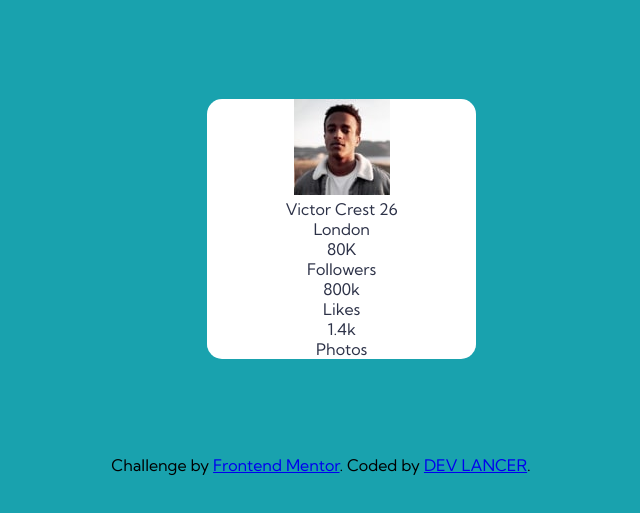
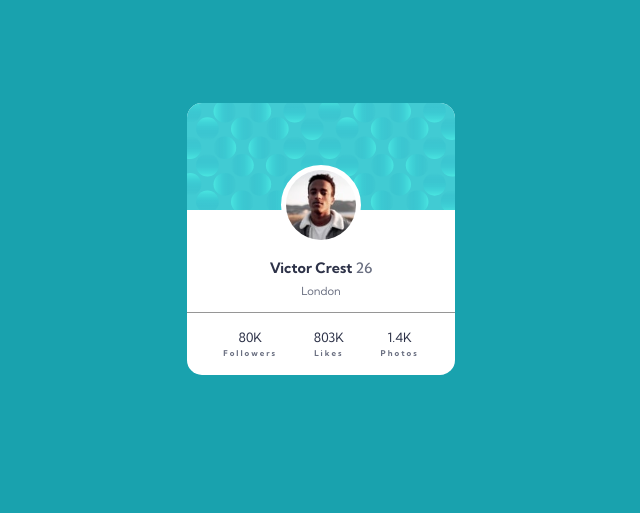
Before and after one commit to Dungeoner999/FrontEndMentor-Profile-card-component, a plain HTML site: page index.html in a window 1280 px wide. Shown: the part 161-674 px from the top of the page, without its empty margins (319-959 px from the left). Drawn offline with Linux system fonts and the light colour scheme.

Commit message:
Second update
fixed background and card line color

```diff
--- a/index.html
+++ b/index.html
@@ -2,46 +2,51 @@
 <html lang="en">
 <head>
   <meta charset="UTF-8">
-    <meta http-equiv="X-UA-Compatible" content="IE=edge">
-    <meta name="viewport" content="width=device-width, initial-scale=1.0">
-    <title>Profile Card</title>
+  <meta name="viewport" content="width=device-width, initial-scale=1.0"> <!-- displays site properly based on user's device -->
 
-    <!-- Styles -->
-    <link rel="stylesheet" href="./style.css">
+  <link rel="icon" type="image/png" sizes="32x32" href="./images/favicon-32x32.png">
 
-    <!-- Font -->
-    <link rel="preconnect" href="https://fonts.gstatic.com">
-    <link href="https://fonts.googleapis.com/css2?family=Kumbh+Sans:wght@400;700&display=swap" rel="stylesheet">
+  <title>Frontend Mentor | Profile card component</title>
+  <link rel="stylesheet" href="style.css">
 </head>
 <body>
-    <section id="showcase">
+  <section class="background">
+
+
     <div class="card">
-            <div class="sec-1"></div>
-            <div class="sec-2">
-                <img src="./images/image-victor.jpg" class="profile">
-                <p>Victor Crest <span class="span">26</span></p>
-                <span>London</span>
+      <div class="card-head">
+        <div class="img-top">
+          <img src="./images/bg-pattern-card.svg" alt="">
         </div>
-            <div class="sec-3">
-                <div class="box">
+      </div>
+
+      <div class="card-body">
+        <div class="prof-img">
+          <img src="./images/image-victor.jpg" alt="">
+        </div>
+        <h2>Victor Crest <span>26</span></h2>
+        <p>London</p>
+        <div class="line"></div>
+      </div>
+
+      <div class="card-footer">
+        <div class="stats">
+          <div class="stat-followers">
             <p>80K</p>
-                    <span class="social">Followers</span>
+            <h3>Followers</h3>
           </div>
-                <div class="box">
-                    <p>800k</p>
-                    <span class="social">Likes</span>
+          <div class="stat-likes">
+            <p>803K</p>
+            <h3>Likes</h3>
           </div>
-                <div class="box">
-                    <p>1.4k</p>
-                    <span class="social">Photos</span>
+          <div class="stats-photos">
+            <p>1.4K</p>
+            <h3>Photos</h3>
           </div>
         </div>
       </div>
-        <div class="attribution">
-            Challenge by <a href="https://www.frontendmentor.io?ref=challenge" target="_blank">Frontend Mentor</a>.
-            Coded by <a href="https://github.com/devlancer-work" target="_blank">DEV LANCER</a>.
     </div>
+
   </section>
-
 </body>
 </html>
```
Lines whose indentation alone changed are shown as unchanged.
